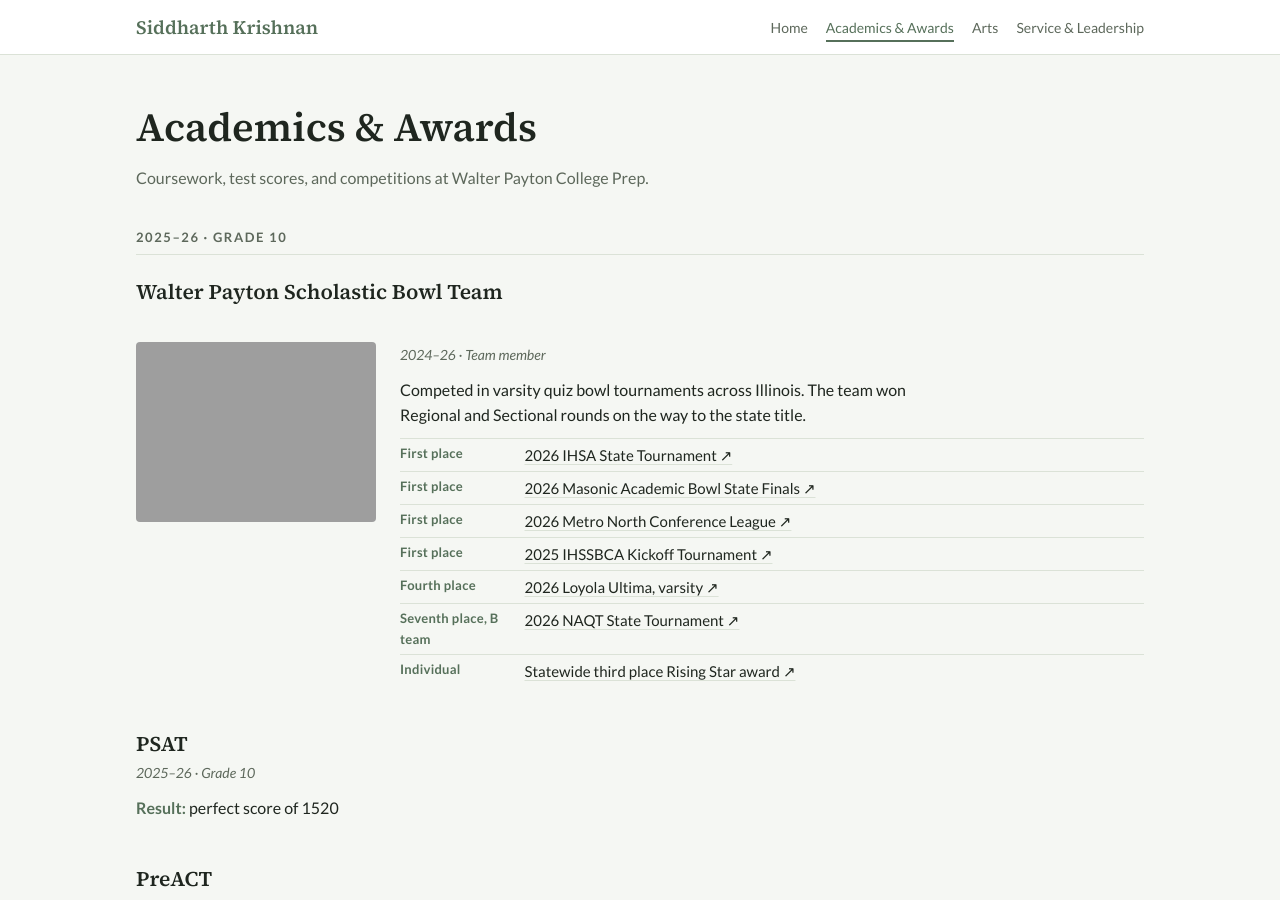
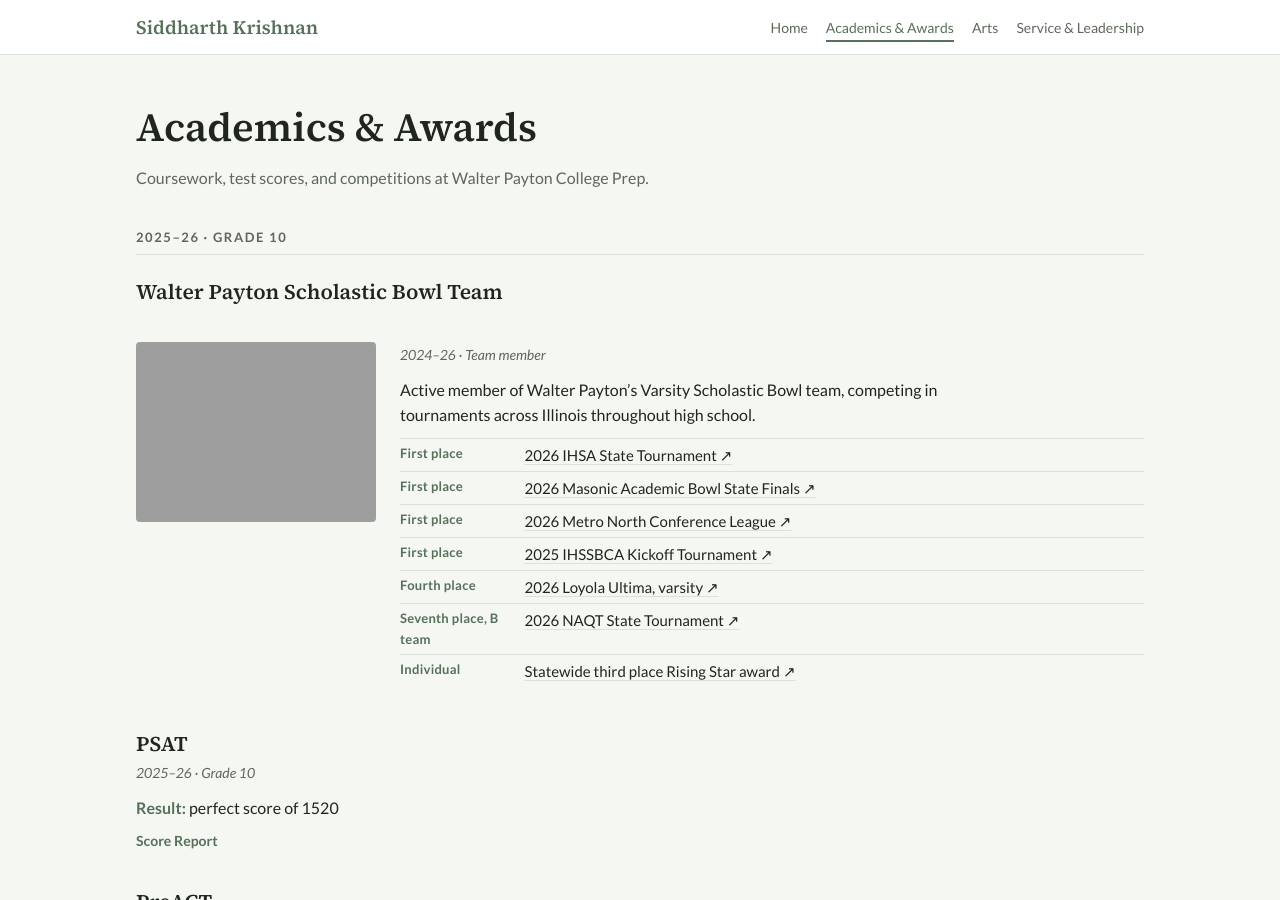
Before and after one commit to siddkrishnan12/siddkrishnan12.github.io, a Jekyll site: the page built from academics.md, in a window 1280 px wide and 900 px high. Built offline with Jekyll 4.4.1, drawn with Linux system fonts in a browser that asks for light colours; grey boxes are pictures that could not be loaded.

Commit message:
Update academics.yml

```diff
--- a/_data/academics.yml
+++ b/_data/academics.yml
@@ -9,7 +9,7 @@
     - image: "/assets/css/Scobo Team.jpeg"
       date: "2024–26"
       role: "Team member"
-      description: "Competed in varsity quiz bowl tournaments across Illinois. The team won Regional and Sectional rounds on the way to the state title."
+      description: "Active member of Walter Payton's Varsity Scholastic Bowl team, competing in tournaments across Illinois throughout high school."
       results:
         - label: "First place"
           text: "2026 IHSA State Tournament"
@@ -37,6 +37,9 @@
       date: "2025–26"
       role: "Grade 10"
       result: "perfect score of 1520"
+      links:
+       - label: "Score Report"
+         url:
 
     - title: "PreACT"
       date: "2025–26"
```
